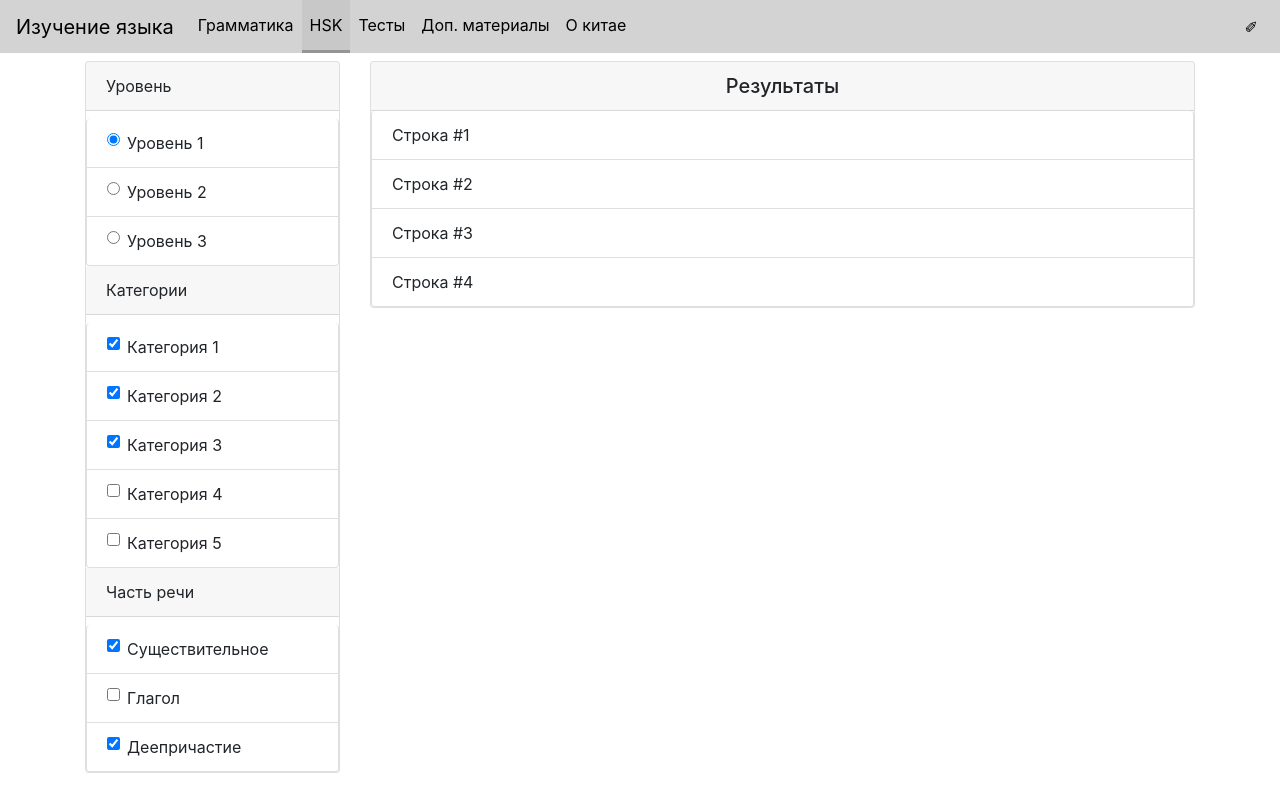
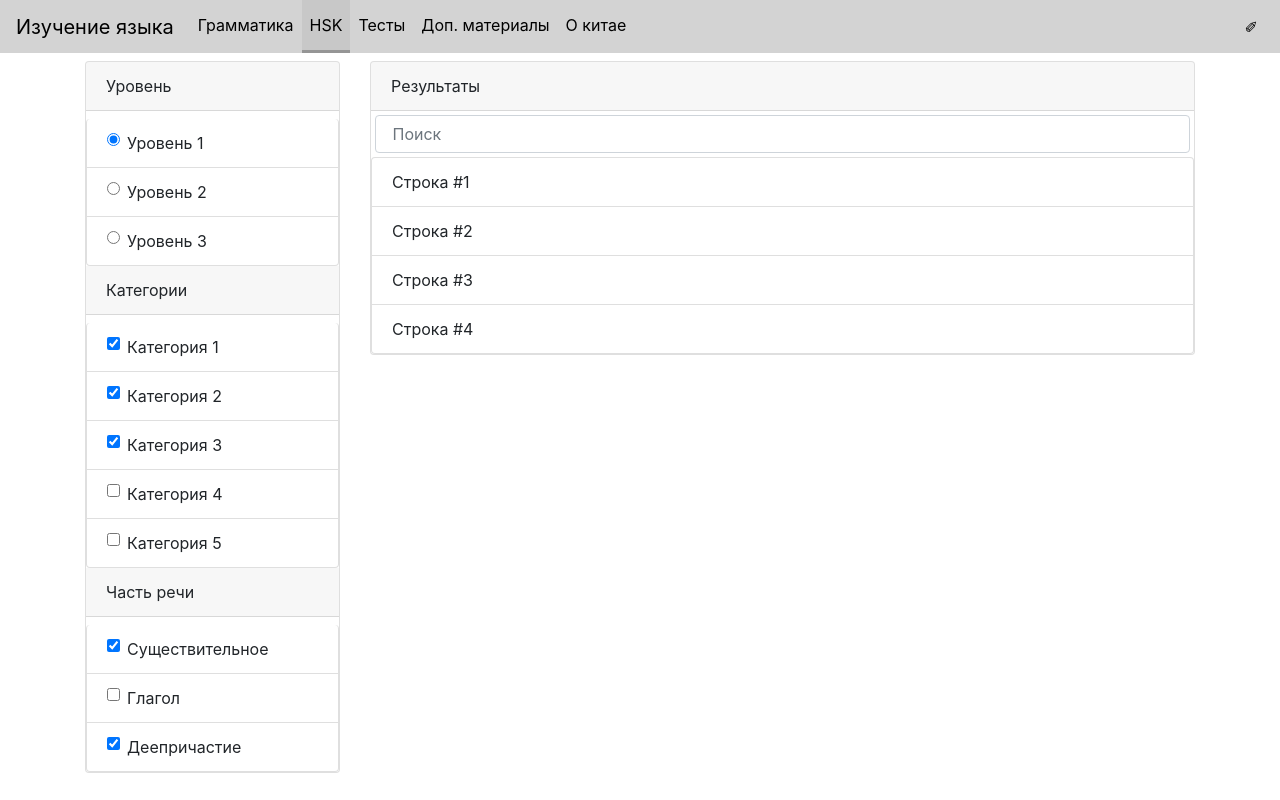
Before and after one commit to idushii/TranslateKitai, a Vue app: page /#/HSK in a window 1280 px wide. Built offline with nearby package versions, Linux system fonts and the light colour scheme.

Commit message:
Добавил строу поиска

```diff
--- a/src/Pages/HSK.vue
+++ b/src/Pages/HSK.vue
@@ -34,7 +34,8 @@
       </div>
       <div class="col">
         <div class="card">
-          <h5 class="card-header text-center">Результаты</h5>
+          <div class="card-header">Результаты</div>
+          <div class="card-body p-1"><input type="text" class="form-control" placeholder=" Поиск"></div>
           <ul class="list-group">
             <li class="list-group-item">Строка #1</li>
             <li class="list-group-item">Строка #2</li>
```
